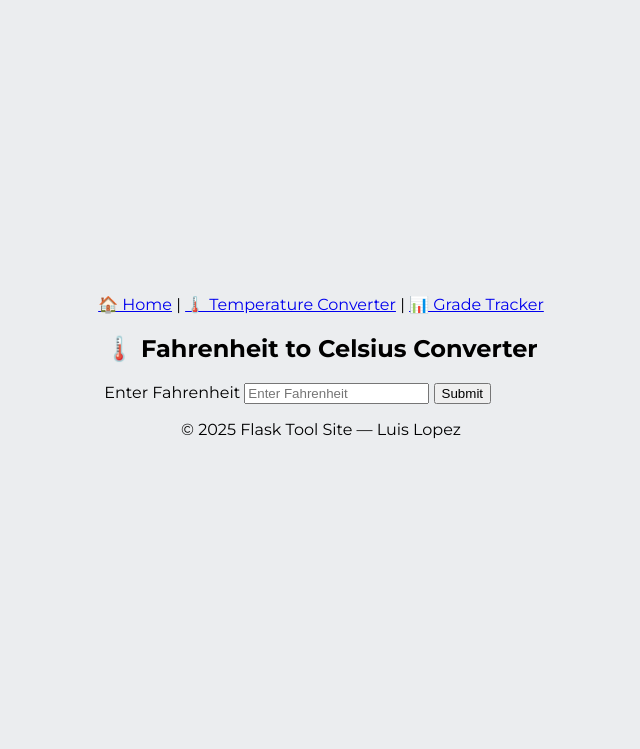
After one commit to ksu-is/flask-tool-page, a Flask app: template templates/convert.html in a window 1280 px wide. The commit adds this page. Shown: the top 749 px of the page, without its empty margins (319-959 px from the left). Run offline with Flask 3, Linux system fonts and the light colour scheme; the template is opened without the code that fills it: values that come from a table or form of the project are taken from there, others are empty.

Commit message:
Imported Temp converter
-Imported temp converter.

```diff
--- a/app.py
+++ b/app.py
@@ -1,12 +1,20 @@
-from flask import render_template, request
-from keep_alive import keep_alive, app
+from flask import Flask, render_template, redirect, url_for, session, request
+from flask_wtf import FlaskForm
+from wtforms import IntegerField, SubmitField
 
+app = Flask(__name__)
+
+# App Config for temp converter
+app.config['SECRET_KEY'] = '...'
+
+# Forms
+class ConvertForm(FlaskForm):
+    fahrenheit = IntegerField('Fahrenheit:')
+    submit = SubmitField('Submit')
 
 @app.route("/")
 def main():
     return render_template("calculator.html")
-
-
 
 @app.route("/calculate", methods=["POST"])
 def calculate():
@@ -16,36 +24,51 @@ def calculate():
 
     if operation == "add":
         result = float(number_one) + float(number_two)
-        return render_template("calculator.html", result=result)
-
     elif operation == "subtract":
         result = float(number_one) - float(number_two)
-        return render_template("calculator.html", result=result)
-
     elif operation == "multiply":
         result = float(number_one) * float(number_two)
-        return render_template("calculator.html", result=result)
-
     elif operation == "divide":
         if float(number_two) == 0:
             result = "Error: Cannot divide by zero"
         else:
             result = float(number_one) / float(number_two)
-        return render_template("calculator.html", result=result)
+    else:
+        result = "Invalid operation"
 
-    else:
-        return render_template("calculator.html")
+    return render_template("calculator.html", result=result)
 
+@app.route('/convert', methods=['GET', 'POST'])
+def convert():
+    """formula C = 5/9 * (F -32) Fahrenheit to Celsius"""
+    table = []
+    for f in range(30, 101, 2):
+        c = 5 / 9 * (f - 32)
+        c = round(c, 1)
+        table.append((f, c))
+
+    form = ConvertForm()
+
+    if form.validate_on_submit():
+        f = form.fahrenheit.data
+        c = 5 / 9 * (f - 32)
+        c = round(c, 1)
+        session['fa'] = f
+        session['celsius'] = c
+        form.fahrenheit.data = ''
+        return redirect(url_for('convert'))
+
+    return render_template('convert.html', table=table, form=form,
+                           f=session.get('fa', ''),
+                           c=session.get('celsius', ''))
 
 @app.errorhandler(404)
 def not_found(error):
     return render_template("404.html", error=error)
 
-
 @app.errorhandler(500)
 def server_error(error):
     return render_template("500.html", error=error)
 
-
 if __name__ == "__main__":
-    keep_alive()
+    app.run(debug=True, port=3000)
--- a/templates/calculator.html
+++ b/templates/calculator.html
@@ -3,7 +3,7 @@
 <head>
   <meta charset="UTF-8" />
   <meta name="viewport" content="width=device-width, initial-scale=1.0" />
-  <title>Flask Tool Suite - Calculator</title>
+  <title>Flask Tool Site - Calculator</title>
   <link rel="stylesheet" href="{{ url_for('static', filename='main.css') }}">
 </head>
 
--- /dev/null
+++ b/templates/convert.html
@@ -0,0 +1,43 @@
+<!DOCTYPE html>
+<html lang="en">
+<head>
+  <meta charset="UTF-8" />
+  <meta name="viewport" content="width=device-width, initial-scale=1.0" />
+  <title>Flask Tool Site - Temperature Converter</title>
+  <link rel="stylesheet" href="{{ url_for('static', filename='main.css') }}">
+</head>
+
+<body>
+  <!-- Navigation -->
+  <nav>
+    <a href="/">🏠 Home</a> |
+    <a href="/convert">🌡️ Temperature Converter</a> |
+    <a href="/grades">📊 Grade Tracker</a>
+  </nav>
+
+  <!-- Temperature Converter Section -->
+  <section class="calculator">
+    <h1>🌡️ Fahrenheit to Celsius Converter</h1>
+
+    <form method="POST" action="/convert">
+      {{ form.hidden_tag() }}
+
+      <label for="fahrenheit">Enter Fahrenheit</label>
+      {{ form.fahrenheit(id="fahrenheit", placeholder="Enter Fahrenheit") }}
+
+      {{ form.submit(class="btn") }}
+    </form>
+
+    {% if f and c %}
+      <div class="result-box">
+        <h3>The result is: <strong>{{ f }}°F = {{ c }}°C</strong></h3>
+      </div>
+    {% endif %}
+  </section>
+
+  <!-- Footer -->
+  <footer>
+    <p>© 2025 Flask Tool Site — Luis Lopez</p>
+  </footer>
+</body>
+</html>
```
